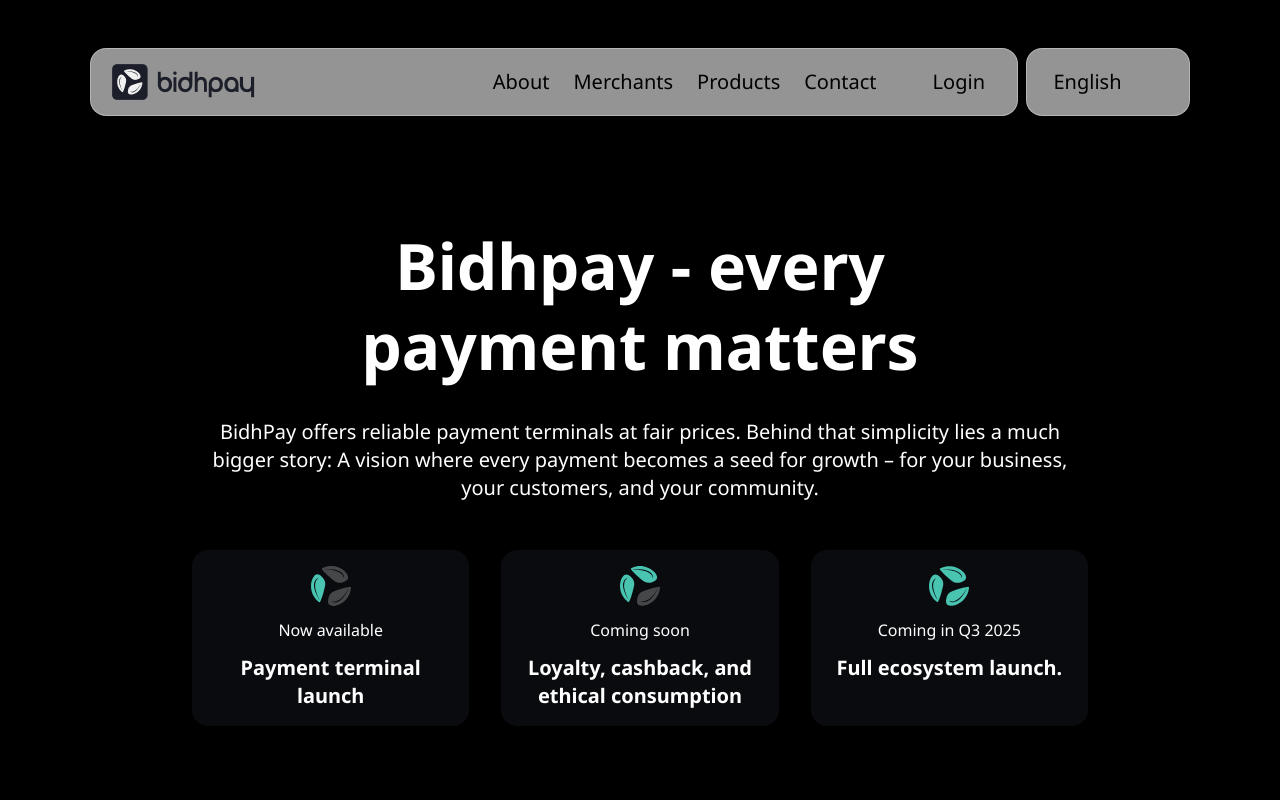
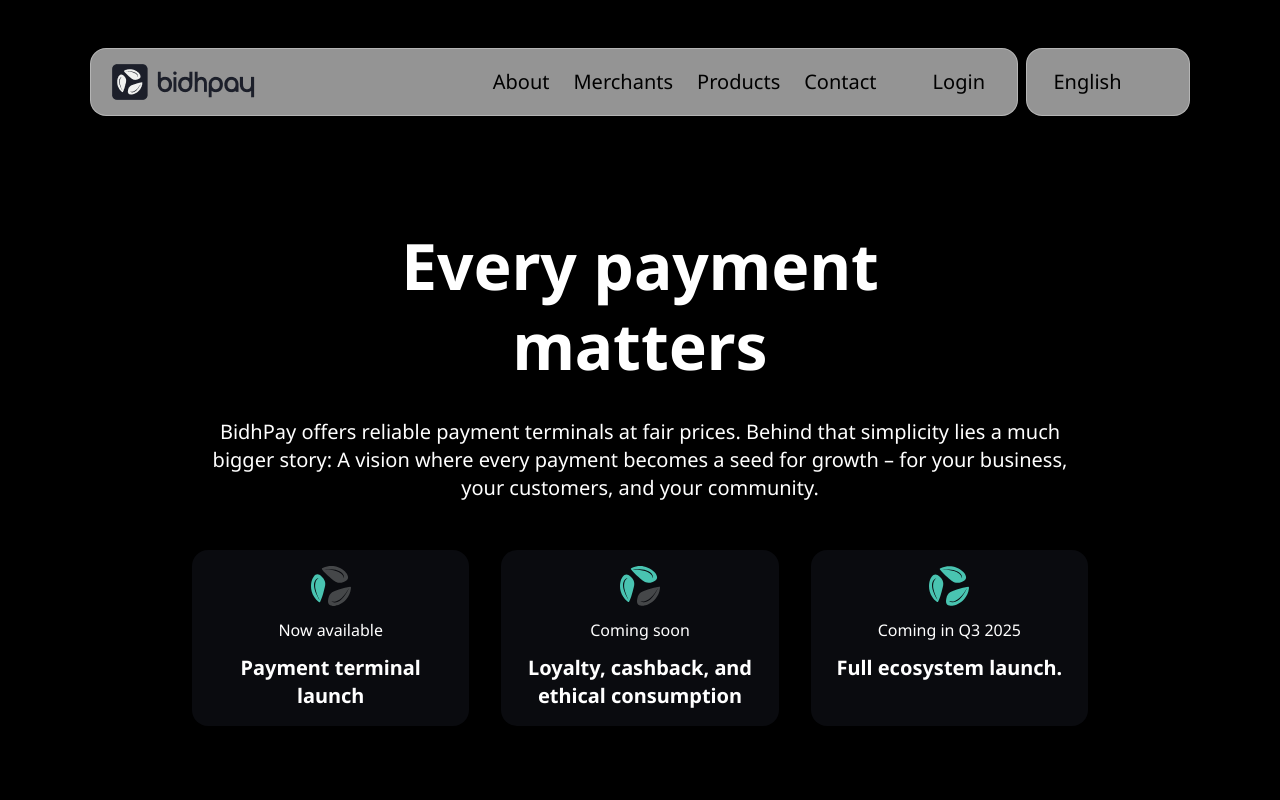
Before and after one commit to teobizjak/bidhpay, a React (Vite) app: page / in a window 1280 px wide. Shown: the top 800 px of the page. Built offline with nearby package versions, Linux system fonts and the light colour scheme; some icons are missing.

Commit message:
text and icon fix

```diff
--- a/src/Footer.jsx
+++ b/src/Footer.jsx
@@ -31,9 +31,9 @@
                 <img src={seedapps} alt="logo" className=' md:max-h-14 max-h-10 max-w-fit md:mx-0 mx-auto mb-10 md:mb-0' />
                 <div className='inline-flex  justify-around items-center md:gap-9 gap-6 [&>*]:hover:text-[#f0f0f0]'>
                     <Icon icon="prime:twitter" className=' md:h-[56px] md:w-[56px] h-[26px] w-[26px]' />
-                    <Icon icon="bi:discord" className=' md:h-[56px] md:w-[56px] h-[26px] w-[26px]' />
-                    <Icon icon="cib:github" className=' md:h-[56px] md:w-[56px] h-[26px] w-[26px]' />
-                    <Icon icon="basil:telegram-solid" className=' md:h-[56px] md:w-[56px] h-[26px] w-[26px]' />
+                    <Icon icon="basil:instagram-solid" className=' md:h-[56px] md:w-[56px] h-[26px] w-[26px]' />
+                    <Icon icon="raphael:facebook" className=' md:h-[56px] md:w-[56px] h-[26px] w-[26px]' />
+                    <Icon icon="mdi:linkedin" className=' md:h-[56px] md:w-[56px] h-[26px] w-[26px]' />
 
                 </div>
             </div>
--- a/src/i18n.js
+++ b/src/i18n.js
@@ -12,7 +12,7 @@
                 "navProject": "Products",
                 "navMerchants": "Merchants",
                 "navContact": "Contact",
-                "Bidhpay - every payment matters": "Bidhpay - every payment matters",
+                "Bidhpay - every payment matters": "Every payment matters",
                 "Simple payments.": "Simple payments.",
                 "Powerful meaning.": "Powerful meaning.",
                 "BidhPay offers reliable payment terminals at fair prices. But behind that simplicity lies a much bigger story:": "BidhPay offers reliable payment terminals at fair prices. Behind that simplicity lies a much bigger story:",
@@ -117,7 +117,7 @@
                 "navProject": "Produits",
                 "navMerchants": "Commerçants",
                 "navContact": "Contact",
-                "Bidhpay - every payment matters": "Bidhpay - chaque paiement compte",
+                "Bidhpay - every payment matters": "Chaque paiement compte",
                 "Simple payments.": "Paiements simples.",
                 "Powerful meaning.": "Signification puissante.",
                 "BidhPay offers reliable payment terminals at fair prices. But behind that simplicity lies a much bigger story:": "BidhPay propose des terminaux de paiement fiables à des prix équitables. Mais derrière cette simplicité se cache une histoire bien plus grande :",
@@ -222,7 +222,7 @@
                 "navProject": "Producten",
                 "navMerchants": "Handelaren",
                 "navContact": "Contact",
-                "Bidhpay - every payment matters": "Bidhpay - elke betaling telt",
+                "Bidhpay - every payment matters": "Elke betaling telt",
                 "Simple payments.": "Eenvoudige betalingen.",
                 "Powerful meaning.": "Krachtige betekenis.",
                 "BidhPay offers reliable payment terminals at fair prices. But behind that simplicity lies a much bigger story:": "BidhPay biedt betrouwbare betaalterminals tegen eerlijke prijzen. Achter die eenvoud schuilt een veel groter verhaal:",
@@ -327,7 +327,7 @@
                 "navProject": "المشاريع",
                 "navMerchants": "التجار",
                 "navContact": "اتصال",
-                "Bidhpay - every payment matters": "Bidhpay - كل دفعة مهمة",
+                "Bidhpay - every payment matters": "كل دفعة مهمة",
                 "Simple payments.": "مدفوعات بسيطة.",
                 "Powerful meaning.": "معنى قوي.",
                 "BidhPay offers reliable payment terminals at fair prices. But behind that simplicity lies a much bigger story:": "تقدم BidhPay أطراف دفع موثوقة بأسعار عادلة. ولكن وراء هذه البساطة تكمن قصة أكبر بكثير:",
```
